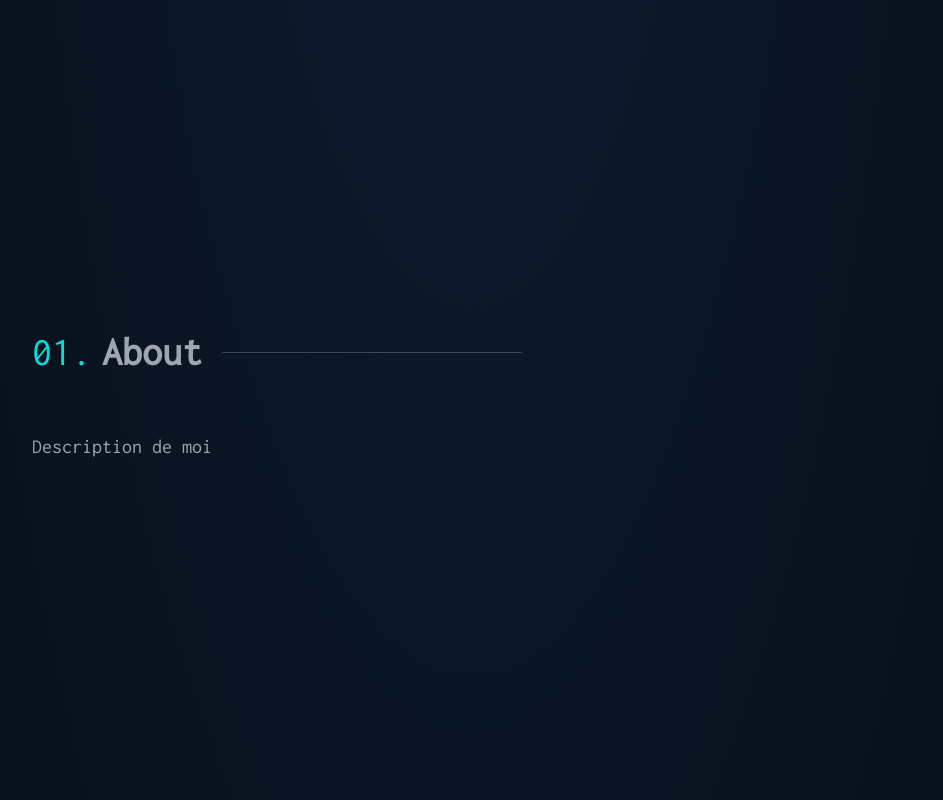
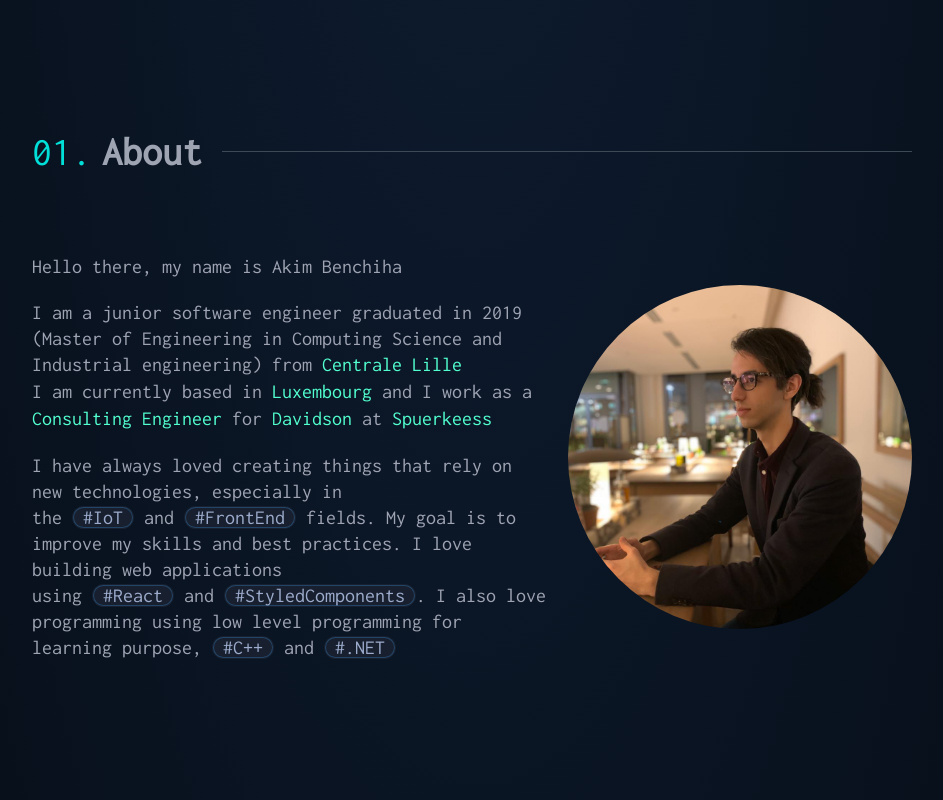
Before and after one commit to Mousticke/portfolio-new, a React (Create React App) app: page / in a window 1280 px wide. Shown: the part 800-1600 px from the top of the page, without its empty margins (288-1231 px from the left). Built offline with nearby package versions, Linux system fonts and the light colour scheme.

Commit message:
(Feature) : Add about page for big screen

```diff
--- a/src/domains/About/About.jsx
+++ b/src/domains/About/About.jsx
@@ -1,16 +1,219 @@
 import React from 'react'
 import styled from 'styled-components'
+import akim2020 from '@resources/akim2020.jpg'
+import useMounted from '@hooks/useMounted'
+import { transitionAll, breakpoints } from '@styles'
+import { CSSTransition, TransitionGroup } from 'react-transition-group'
 
 const StyledGrid = styled.div`
   display: grid;
   visibility: visible;
+  grid-template-rows: minmax(0, auto) minmax(0, auto);
+  grid-template-columns: 3fr 2fr;
+  grid-template-areas:
+    'title title'
+    'description hero';
+  grid-gap: 1rem;
+`
+const StyledAboutTitle = styled.h2`
+  grid-area: title;
+`
+
+const StyledAboutDescription = styled.div`
+  grid-area: description;
+  font-size: 1rem;
+  word-break: keep-all;
+`
+
+const StyledAboutHero = styled.div`
+  grid-area: hero;
+  display: flex;
+  align-items: center;
+  justify-content: flex-end;
+  ${breakpoints.tablet`
+  justify-content: center;
+  `};
+`
+
+const StyledImage = styled.img`
+  width: 100%;
+  height: auto;
+  max-width: 350px;
+  max-height: 350px;
+  border-radius: 50%;
+  transition: ${transitionAll};
+`
+
+const StyledAboutHighlight = styled.a`
+  color: ${(props) => props.theme.colors.link.highlight};
+  transition: ${transitionAll};
+
+  &:hover {
+    font-style: italic;
+    &:after {
+      width: 100%;
+    }
+  }
+
+  &:after {
+    content: '';
+    display: block;
+    width: 0px;
+    height: 1px;
+    position: relative;
+    bottom: 0.15em;
+    background-color: ${(props) => props.theme.colors.link.underline};
+    transition: ${transitionAll};
+    opacity: 0.5;
+  }
+`
+
+const StyledAboutHashtag = styled.a`
+  background-color: ${(props) => props.theme.colors.hashtag.background};
+  box-shadow: ${(props) => props.theme.colors.hashtag.boxShadow};
+  color: ${(props) => props.theme.colors.hashtag.text};
+  border: 1px solid transparent;
+  border-radius: 2em;
+  padding: 0 10px;
+  display: inline;
+
+  &:hover {
+    background-color: ${(props) => props.theme.colors.hashtag.hover};
+  }
 `
 
 function About() {
+  const isMounted = useMounted()
   return (
     <StyledGrid>
-      <h2 className='numbered-heading'>About</h2>
-      <p>Description de moi</p>
+      <StyledAboutTitle className='numbered-heading'>About</StyledAboutTitle>
+
+      <TransitionGroup component={null}>
+        <CSSTransition in={isMounted.current} classNames='fade' timeout={1000} appear unmountOnExit>
+          <StyledAboutDescription>
+            <p>Hello there, my name is Akim Benchiha</p>
+            <div>
+              <span>
+                I am a junior software engineer graduated in 2019 (Master of Engineering in Computing Science and
+                Industrial engineering) from&nbsp;
+              </span>
+              <StyledAboutHighlight
+                aria-label='Centrale Lille'
+                href='https://www.centralelille.fr/'
+                target='_blank'
+                rel='noreferrer noopener'
+              >
+                Centrale Lille
+              </StyledAboutHighlight>
+            </div>
+            <div>
+              <span>I am currently based in&nbsp;</span>
+              <StyledAboutHighlight
+                aria-label='Luxembourg'
+                href='https://en.wikipedia.org/wiki/Luxembourg'
+                target='_blank'
+                rel='noreferrer noopener'
+              >
+                Luxembourg
+              </StyledAboutHighlight>
+              <span>&nbsp;and I work as a&nbsp;</span>
+              <StyledAboutHighlight
+                aria-label='Consulting Engineer'
+                href='https://www.jobhero.com/job-description/examples/engineering/consultant'
+                target='_blank'
+                rel='noreferrer noopener'
+              >
+                Consulting Engineer
+              </StyledAboutHighlight>
+              <span>&nbsp;for&nbsp;</span>
+              <StyledAboutHighlight
+                aria-label='Davidson Consulting'
+                href='https://www.davidson.group/'
+                target='_blank'
+                rel='noreferrer noopener'
+              >
+                Davidson
+              </StyledAboutHighlight>
+              <span>&nbsp;at&nbsp;</span>
+              <StyledAboutHighlight
+                aria-label='Spuerkeess'
+                href='https://www.bcee.lu/en/private-customers/'
+                target='_blank'
+                rel='noreferrer noopener'
+              >
+                Spuerkeess
+              </StyledAboutHighlight>
+            </div>
+            <div>
+              <p>
+                <span>I have always loved creating things that rely on new technologies, especially in the&nbsp;</span>
+                <StyledAboutHashtag
+                  aria-label='IoT'
+                  href='https://github.com/topics/iot'
+                  target='_blank'
+                  rel='noreferrer noopener'
+                >
+                  #IoT
+                </StyledAboutHashtag>
+                <span>&nbsp;and&nbsp;</span>
+                <StyledAboutHashtag
+                  aria-label='Front End'
+                  href='https://github.com/topics/frontend'
+                  target='_blank'
+                  rel='noreferrer noopener'
+                >
+                  #FrontEnd
+                </StyledAboutHashtag>
+                <span>
+                  &nbsp;fields. My goal is to improve my skills and best practices. I love building web applications
+                  using&nbsp;
+                </span>
+                <StyledAboutHashtag
+                  aria-label='React'
+                  href='https://github.com/topics/react'
+                  target='_blank'
+                  rel='noreferrer noopener'
+                >
+                  #React
+                </StyledAboutHashtag>
+                <span>&nbsp;and&nbsp;</span>
+                <StyledAboutHashtag
+                  aria-label='Styled Components'
+                  href='https://github.com/topics/styled-components'
+                  target='_blank'
+                  rel='noreferrer noopener'
+                >
+                  #StyledComponents
+                </StyledAboutHashtag>
+                <span>. I also love programming using low level programming for learning purpose,&nbsp;</span>
+                <StyledAboutHashtag
+                  aria-label='C++'
+                  href='https://github.com/topics/cpp'
+                  target='_blank'
+                  rel='noreferrer noopener'
+                >
+                  #C++
+                </StyledAboutHashtag>
+                <span>&nbsp;and&nbsp;</span>
+                <StyledAboutHashtag
+                  aria-label='.NET'
+                  href='https://github.com/topics/dotnet'
+                  target='_blank'
+                  rel='noreferrer noopener'
+                >
+                  #.NET
+                </StyledAboutHashtag>
+              </p>
+            </div>
+          </StyledAboutDescription>
+        </CSSTransition>
+      </TransitionGroup>
+
+      <TransitionGroup component={StyledAboutHero}>
+        <CSSTransition in={isMounted.current} classNames='fade' timeout={1000} appear unmountOnExit>
+          <StyledImage src={akim2020} alt='Akim Benchiha' />
+        </CSSTransition>
+      </TransitionGroup>
     </StyledGrid>
   )
 }
--- a/src/domains/Landing/Landing.jsx
+++ b/src/domains/Landing/Landing.jsx
@@ -19,13 +19,6 @@ const StyledGrid = styled.div`
   justify-content: center;
   align-self: center;
   grid-gap: 1rem;
-  ${breakpoints.giant`
-  grid-template-rows: minmax(0, 1fr) minmax(0, auto) minmax(0, auto);
-  grid-template-areas:
-    'intro intro intro intro'
-    'summary summary summary summary'
-    'citation citation citation citation';
-  `};
   ${breakpoints.tablet`
   grid-template-columns: 100%;
   grid-template-rows: minmax(0, auto) minmax(0, auto) minmax(0, auto);
--- a/src/styles/GlobalStyle.js
+++ b/src/styles/GlobalStyle.js
@@ -188,7 +188,7 @@ const GlobalStyle = createGlobalStyle`
   }
 
   .numbered-heading::after {
-    width: 300px;
+    width: 100%;
     content: "";
     display: block;
     position: relative;
--- a/src/styles/theme.js
+++ b/src/styles/theme.js
@@ -39,6 +39,14 @@ export const themeLight = {
     link: {
       default: '#fff',
       hover: '#00E0D8',
+      highlight: '#52ffcf',
+      underline: '#00E0D8',
+    },
+    hashtag: {
+      background: '#182030',
+      text: '#9daccc',
+      hover: '#273045',
+      boxShadow: 'inset 0 0 0 1px #246',
     },
     text: {
       default: '#9fa4b3',
@@ -91,6 +99,14 @@ export const themeDark = {
     link: {
       default: '#fff',
       hover: '#00E0D8',
+      highlight: '#52ffcf',
+      underline: '#00E0D8',
+    },
+    hashtag: {
+      background: '#182030',
+      text: '#9daccc',
+      hover: '#273045',
+      boxShadow: 'inset 0 0 0 1px #246',
     },
     text: {
       default: '#9fa4b3',
```
